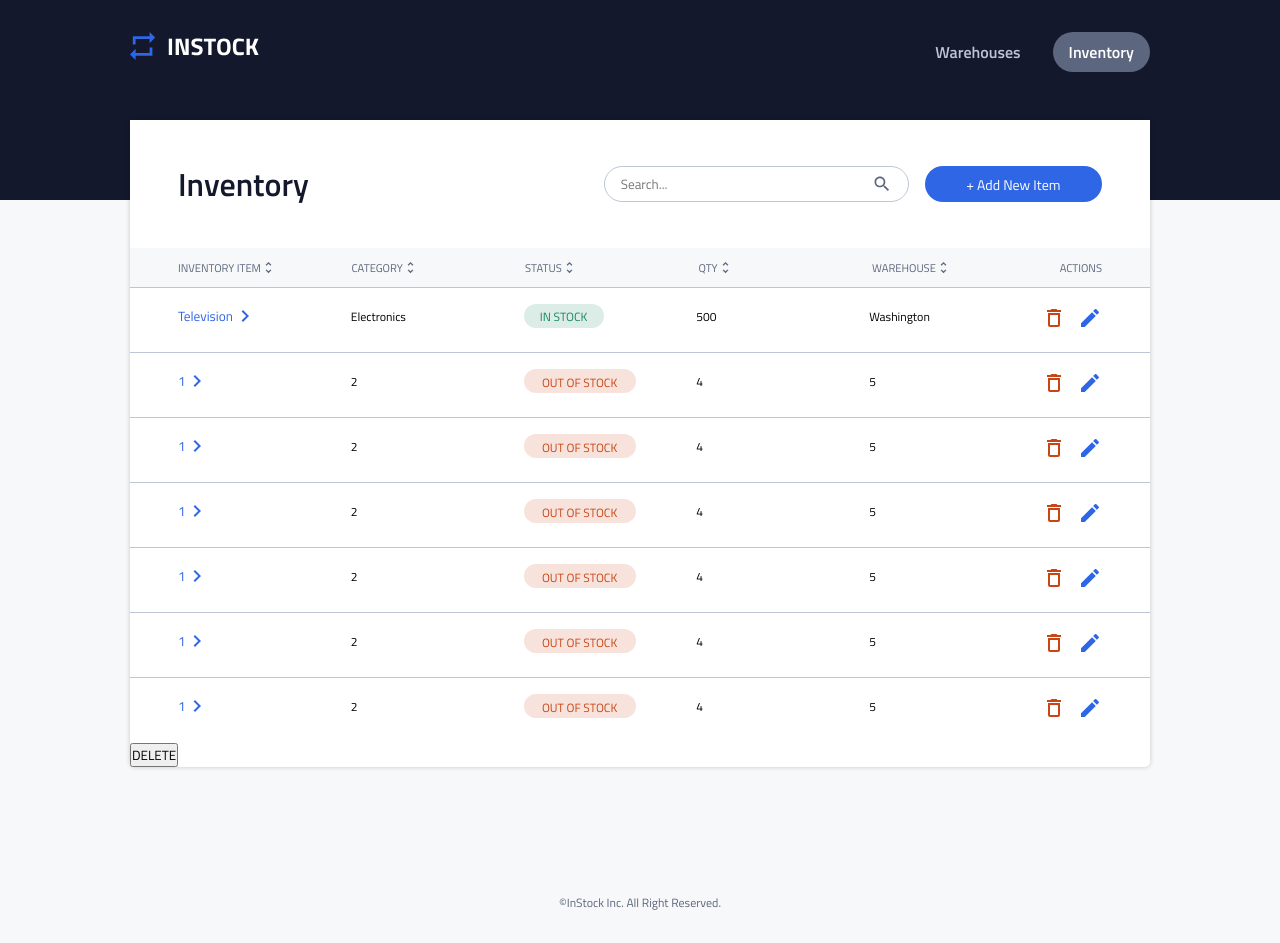
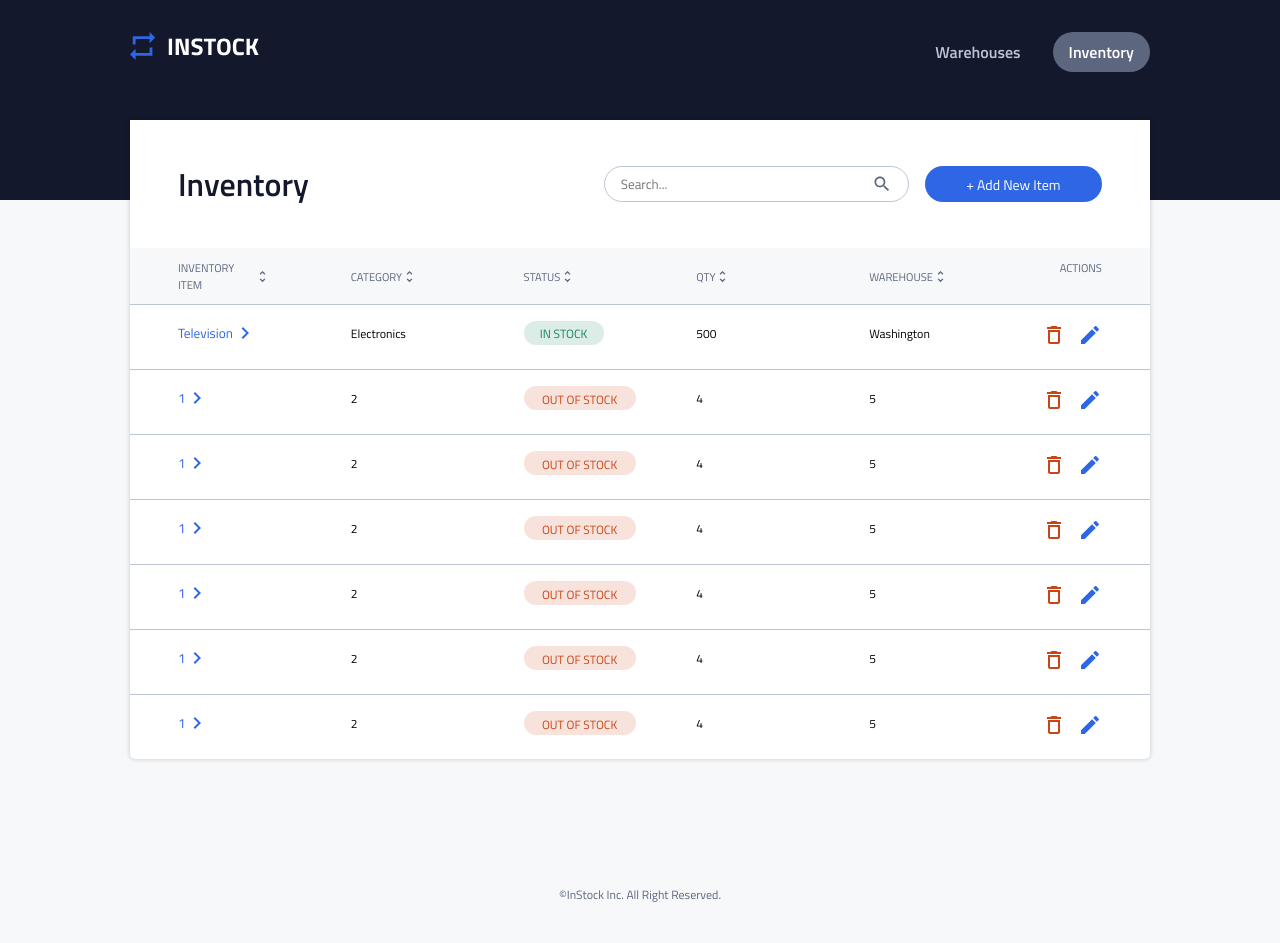
Before and after one commit to ATrainstation/InStock, a React (Vite) app: page /inventory in a window 1280 px wide. Built offline with nearby package versions, Linux system fonts and the light colour scheme.

Commit message:
feat(neil-20): :art: add module link to delete button and improve styling

```diff
--- a/src/components/Inventory/Inventory.scss
+++ b/src/components/Inventory/Inventory.scss
@@ -97,7 +97,7 @@
   }
 }
 .item-container {
-  width: 20%;
+  width: 10%;
   display: flex;
   align-items: center;
 
--- a/src/components/InventoryItem/InventoryItem.jsx
+++ b/src/components/InventoryItem/InventoryItem.jsx
@@ -82,7 +82,7 @@ export default function WareHouseItem() {
             </div>
             <div className="actions">
               <button className="actions__delete">
-                <img src={Delete} alt="delete icon" />
+                <Link><img src={Delete} onClick={deleteHandler} alt="delete icon" /></Link>
               </button>
               <button className="actions__edit">
                 <img src={Edit} alt="edit icon" />
@@ -91,7 +91,7 @@ export default function WareHouseItem() {
           </div>
         ))}
         {/* Temp delete button */}
-        <button onClick={deleteHandler}>DELETE</button>
+        {/* <button onClick={deleteHandler}>DELETE</button> */}
         </div>
     </>
   );
```
